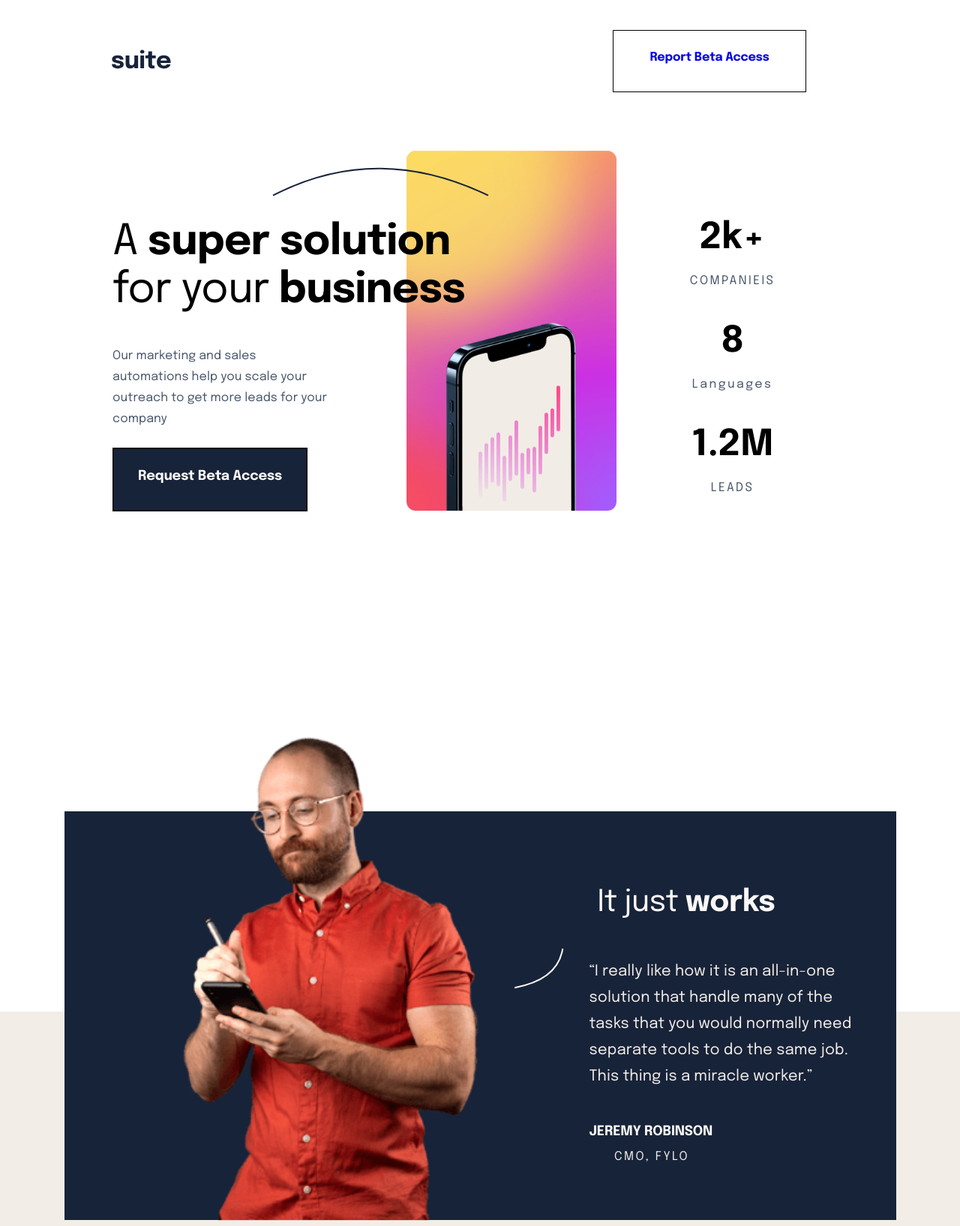
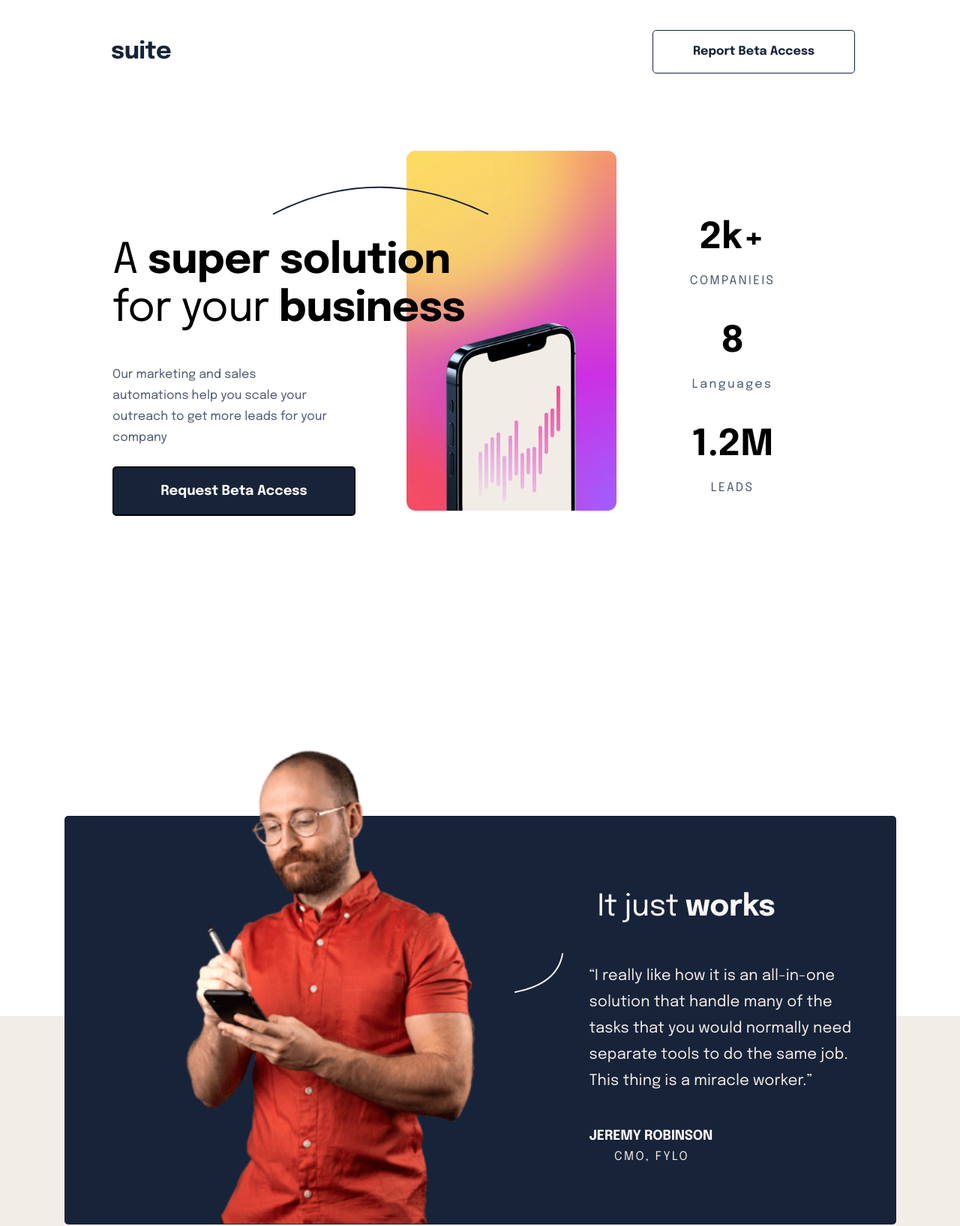
Before and after one commit to Michael-Selby/suit-landing, a plain HTML site: page index.html in a window 1280 px wide. Shown: the top 1635 px of the page at 75% size. Drawn offline with Linux system fonts and the light colour scheme.

Commit message:
Desktop,Tablet and mobile view update

```diff
--- a/index.html
+++ b/index.html
@@ -13,7 +13,7 @@
     <div class="navbar">
         <div class="nav">
             <span class="suit-logo"><img src="images/logo.svg" alt="logo"></span>
-            <span class="reportbtn"><a href="#">Report Beta Access</a></span>
+            <a href="#">Report Beta Access</a>
         </div>
     </div>
     <section>
@@ -44,7 +44,6 @@
             <div class="small-pattern"><img src="images/smalline.svg" alt="small large-pattern"></div>
             <div class="container"></div>
             <div class="sec-header-text">It just <span class="works">works</span></div>
-
             <div class="sec-text1">
                 <blockquote> “I really like how it is an all-in-one solution that handle many of the tasks that you
                     would normally need separate
--- a/media.css
+++ b/media.css
@@ -1,5 +1,7 @@
 @import url("https://fonts.googleapis.com/css2?family=Epilogue:wght@400;700&family=Roboto:wght@700&display=swap");
 
+
+/* Mobile View Style */
 @media screen and (max-width: 430px) {
   body {
     padding: 0;
@@ -18,6 +20,18 @@
   }
   a {
     text-decoration: none;
+    width: 182px;
+    border: 1px solid black;
+    font-family: Epilogue;
+    font-size: 16px;
+    font-weight: 700;
+    line-height: 32px;
+    text-align: center;
+    padding: 12px 15px;
+    border-radius: 5px;
+    color: #172339;
+
+
   }
   .suit-logo {
     font-family: Epilogue;
@@ -44,7 +58,7 @@
     left: 170px;*/
     border: 2px;
     left: 120px;
-    top: 80px;
+    top: 120px;
     scale: 0.4;
   }
   .header-text {
@@ -52,9 +66,7 @@
     font-size: 38px;
     font-weight: 700;
     line-height: 44px;
-    letter-spacing: -0.5277777910232544px;
     text-align: left;
-    margin-top: 50px;
     margin-left: 18px;
   }
   .half-text {
@@ -62,7 +74,6 @@
     font-size: 38px;
     font-weight: 400;
     line-height: 44px;
-    letter-spacing: -0.5277777910232544px;
     text-align: left;
   }
   .some-text {
@@ -70,7 +81,6 @@
     font-size: 16px;
     font-weight: 400;
     line-height: 28px;
-    letter-spacing: 0.08888889104127884px;
     text-align: left;
     width: 290px;
     height: 84px;
@@ -82,18 +92,18 @@
     font-size: 18px;
     font-weight: 700;
     line-height: 32px;
-    letter-spacing: -0.18000000715255737px;
     text-align: center;
     width: 256px;
     padding: 10px;
     background-color: #172339;
     color: #faf8f6;
     margin-left: 16px;
+    margin-top: 50px;
+
   }
-  .header-text,
-  .some-text,
-  .last-text {
-    margin-top: 20px;
+  .header-text
+   {
+    margin-top: 40px;
   }
   .second-col::before {
     content: url(images/image-hero-landscape.png);
@@ -237,9 +247,14 @@
 
     margin-top: -20px;
 }
+.first-side{
+  margin-top: 80px;
+}
 }
 
-@media screen and (min-width: 430px) {
+/* Tablet View Style */
+
+@media screen and (min-width: 431px)  {
   body {
     margin: 0;
     padding: 0;
@@ -253,20 +268,30 @@
   }
   a {
     text-decoration: none;
+    width: 219px;
+    /* height: 56px; */
+    border: 1px solid black;
+    padding: 12px 24.5px;
+    font-family: Epilogue;
+    font-size: 16px;
+    font-weight: 700;
+    text-align: center;
+    border-radius: 5px;
+    color: #172339;
+    line-height: 32px;
   }
   .suit-logo {
     font-family: Epilogue;
     font-size: 32px;
     font-weight: 700;
     line-height: 32px;
-    letter-spacing: -0.4444444477558136px;
     text-align: left;
 
     width: 81px;
     height: 32px;
     top: 12px;
   }
-  .reportbtn {
+  /* .reportbtn {
     font-family: Epilogue;
     font-size: 16px;
     font-weight: 700;
@@ -280,7 +305,7 @@
     padding-top: 20px;
 
 
-  }
+  } */
   .large-pattern {
     width: 231.19px;
     height: 29px;
@@ -339,26 +364,27 @@
     font-size: 18px;
     font-weight: 700;
     line-height: 32px;
-    letter-spacing: -0.18000000715255737px;
     text-align: center;
-
     top: 15px;
     left: 32px;
     border: 2px solid black;
     color: #faf8f6;
     background-color: #172339;
     margin-left: 10px;
-    margin-top: 40px;
+    margin-top: 52px;
     width: 256px;
-    height: 61px;
-    padding-top: 20px;
+    padding: 15px 32px;
 
+  }
+  .first-side{
+    margin-top: 100px;
+    margin-left: 30px;
   }
   .last-text::after {
     content: url(images/image-hero-portrait.png);
     position: absolute;
     top: 100px;
-    left: 380px;
+    left: 410px;
     z-index: -1;
     scale: 0.8;
   }
@@ -393,6 +419,7 @@
     margin-top: 18rem;
     width: 689px;
     height: 684px;
+    border-radius: 5px;
 
 
   }
--- a/style.css
+++ b/style.css
@@ -1,18 +1,18 @@
 @media screen and (min-width: 1080px) {
-  .reportbtn {
-    width: 256px;
-    height: 61px;
-    padding-top: 20px;
+/*Style For Desktop View */
+  a{
+    width: 219px;
+    border: 1px solid #172339;
+    padding: 12px 24.5px;
     text-align: center;
-    transition: all is;
+    margin-right: 100px;
     color: #172339;
-    margin-right: 165px;
+    border-radius: 5px;
+
   }
-  .reportbtn:hover {
+  a:hover{
     background-color: #172339;
-    border: none;
-    color: #faf8f6;
-
+    color: white;
   }
 
   .second-col {
@@ -31,21 +31,16 @@
 
   .flexbox-container3::after {
     left: 320px;
-    top: 1109px;
-    scale: 1.63;
+    top: 1120px;
+    scale: 1.599;
   }
 
   blockquote {
-    margin-bottom: 0px;
-    margin-top: 50px;
-    margin-right: 125px;
-    margin-left: 700px;
-
+    margin:50px 125px 0px 700px;
     font-family: Epilogue;
     font-size: 20px;
     font-weight: 400;
     line-height: 35px;
-    letter-spacing: 0.10000000149011612px;
     text-align: left;
     width: 21.875rem;
     height: 175px;
@@ -77,17 +72,13 @@
     padding-left: 300px;
     transform: translateY(183px);
   }
-  .last-text {
-    width: 256px;
-    height: 61px;
-    padding-top: 20px;
-    text-align: center;
-    transition: all is;
-    margin-top: 52px;
-  }
-  .last-text:hover {
+   .last-text:hover {
     background-image: linear-gradient(#a060ff, #cb30e3, #ffa84e);
     border: none;
+  }
+  .last-text {
+    margin-top: 52px;
+    border-radius: 5px;
   }
 
   .fsuit,
@@ -105,6 +96,7 @@
 
   .first-side {
     margin-left: 60px;
+    margin-top: 150px;
   }
   .suit-logo {
     margin: auto 110px;
```
